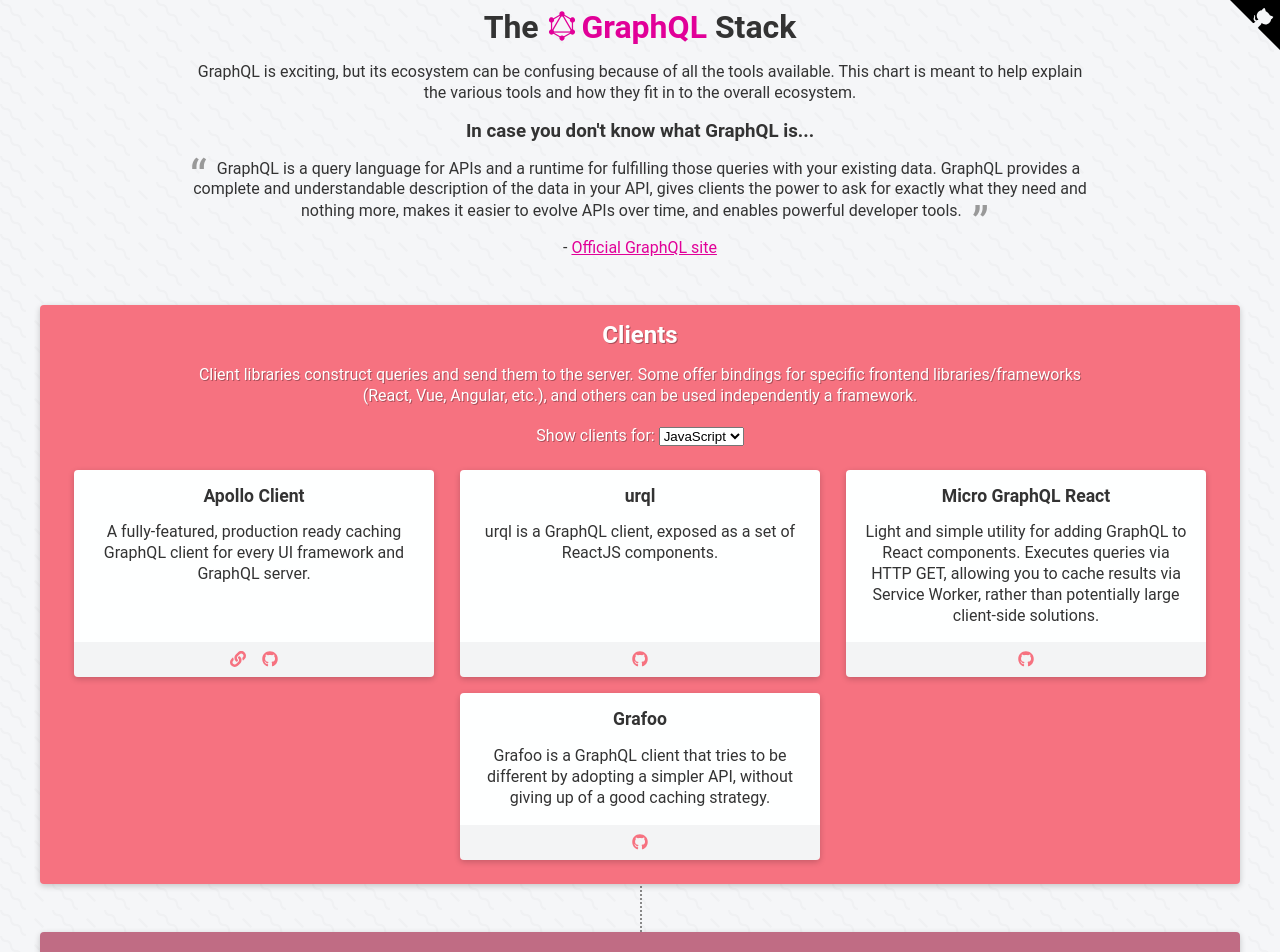
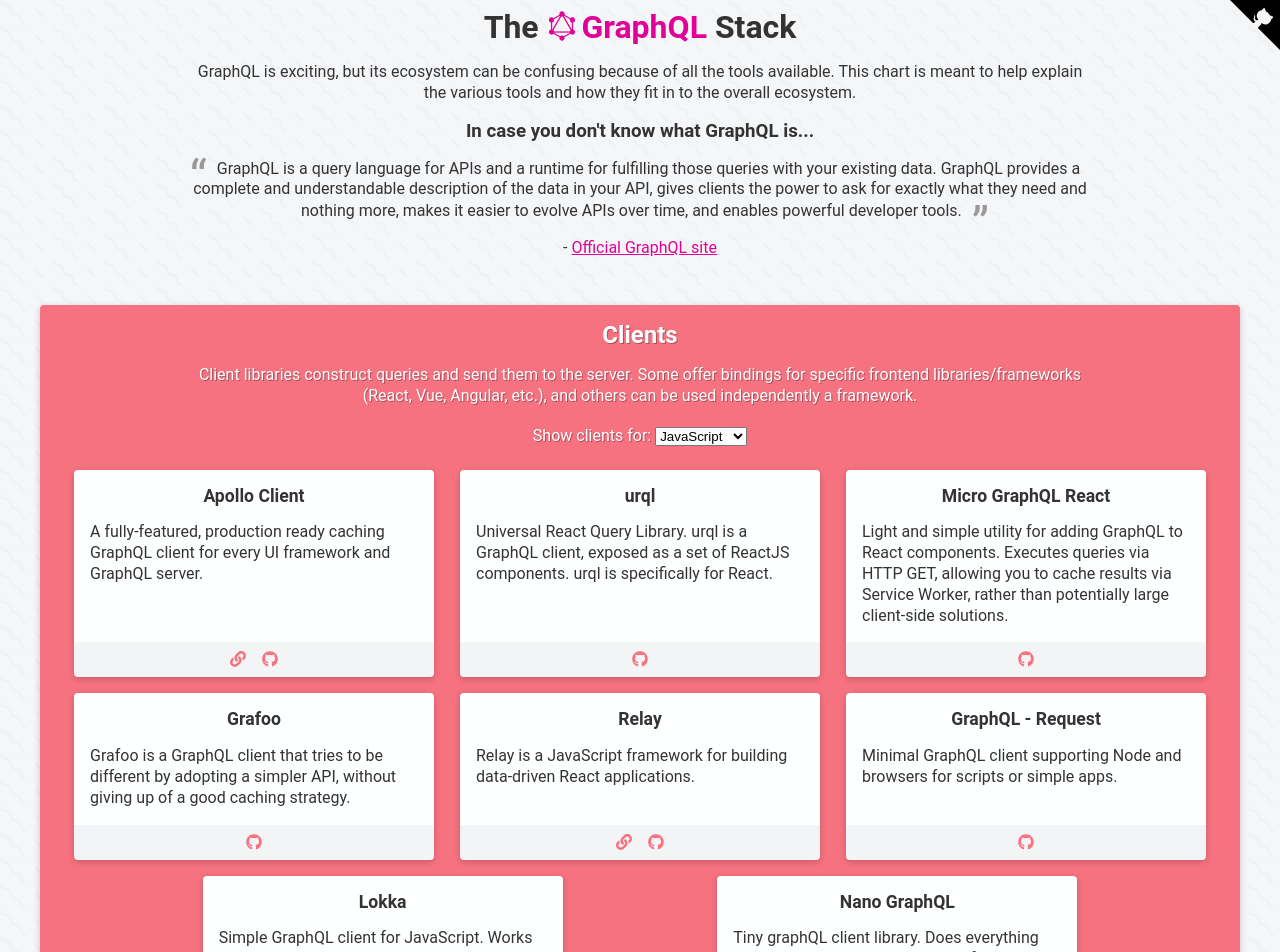
Before and after one commit to steven-mercatante/graphql-stack, a React (Create React App) app: page / in a window 1280 px wide. Shown: the top 952 px of the page. Built offline with nearby package versions, Linux system fonts and the light colour scheme.

Commit message:
Update tool data

```diff
--- a/src/App.css
+++ b/src/App.css
@@ -158,6 +158,10 @@
   font-size: 1.1rem;
 }
 
+.tool .description {
+  text-align: left;
+}
+
 .tool .info {
   padding: 0.5rem;
   background-color: #f3f4f5;
--- a/src/toolsData.js
+++ b/src/toolsData.js
@@ -1,7 +1,14 @@
+const Clojure = "Clojure";
 const Elixir = "Elixir";
 const Elm = "Elm";
+const Go = "Go";
+const Java = "Java";
 const JavaScript = "JavaScript";
+const ObjectiveC = "Objective-C";
+const PHP = "PHP";
 const Python = "Python";
+const Ruby = "Ruby";
+const Scala = "Scala";
 
 export default {
   client: {
@@ -20,7 +27,7 @@
       {
         name: "urql",
         description:
-          "urql is a GraphQL client, exposed as a set of ReactJS components.",
+          "Universal React Query Library. urql is a GraphQL client, exposed as a set of ReactJS components. urql is specifically for React.",
         url: "",
         github: "https://github.com/FormidableLabs/urql",
         language: JavaScript
@@ -42,12 +49,59 @@
         language: JavaScript
       },
       {
+        name: "Relay",
+        description:
+          "Relay is a JavaScript framework for building data-driven React applications.",
+        url: "https://facebook.github.io/relay/",
+        github: "https://github.com/facebook/relay",
+        language: JavaScript
+      },
+      {
+        name: "GraphQL - Request",
+        description:
+          "Minimal GraphQL client supporting Node and browsers for scripts or simple apps.",
+        url: "",
+        github: "https://github.com/prismagraphql/graphql-request",
+        language: JavaScript
+      },
+      {
+        name: "Lokka",
+        description:
+          "Simple GraphQL client for JavaScript. Works on all the JavaScript environments including Browser, NodeJS and React Native.",
+        url: "",
+        github: "https://github.com/kadirahq/lokka",
+        language: JavaScript
+      },
+      {
+        name: "Nano GraphQL",
+        description:
+          "Tiny graphQL client library. Does everything you need with GraphQL 15 lines of code.",
+        url: "",
+        github: "https://github.com/yoshuawuyts/nanogql",
+        language: JavaScript
+      },
+      {
         name: "Elm - GraphQL",
         description: "A GraphQL library for Elm, written entirely in Elm.",
         url:
           "http://package.elm-lang.org/packages/jamesmacaulay/elm-graphql/latest",
         github: "https://github.com/jamesmacaulay/elm-graphql",
         language: Elm
+      },
+      {
+        name: "GraphQL iOS",
+        description: "An Objective-C GraphQL client for iOS.",
+        url: "",
+        github: "https://github.com/funcompany/graphql-ios",
+        language: ObjectiveC
+      },
+      {
+        name: "gql",
+        description:
+          "This is a GraphQL client for Python. Plays nicely with graphene, graphql-core, graphql-js and any other GraphQL implementation compatible with the spec. GQL architecture is inspired by React-Relay and Apollo-Client.",
+        url: "",
+        github: "https://github.com/graphql-python/gql",
+        language: Python
       }
     ]
   },
@@ -94,6 +148,28 @@
         language: JavaScript
       },
       {
+        name: "GraphQL - JS",
+        description: "A reference implementation of GraphQL for JavaScript.",
+        url: "https://graphql.org/graphql-js/",
+        github: "https://github.com/graphql/graphql-js/",
+        language: JavaScript
+      },
+      {
+        name: "Express - GraphQL",
+        description: " reference implementation of GraphQL for JavaScript.",
+        url: "Create a GraphQL HTTP server with Express.",
+        github: "https://github.com/graphql/express-graphql",
+        language: JavaScript
+      },
+      {
+        name: "Graphene - JS",
+        description:
+          "Graphene-JS is a JS framework for building GraphQL schemas/types fast and easily.",
+        url: "http://graphene-js.org/",
+        github: "https://github.com/graphql-js/graphene",
+        language: JavaScript
+      },
+      {
         name: "Absinthe",
         description: "The GraphQL toolkit for Elixir.",
         url: "http://absinthe-graphql.org/",
@@ -102,10 +178,76 @@
       },
       {
         name: "Graphene - Python",
-        description: "GraphQL framework for Python.",
+        description:
+          "Graphene is a Python library for building GraphQL schemas/types fast and easily.",
         url: "http://graphene-python.org/",
         github: "https://github.com/graphql-python/graphene",
         language: Python
+      },
+      {
+        name: "GraphQL - PHP",
+        description: "A PHP port of the GraphQL reference implementation.",
+        url: "http://webonyx.github.io/graphql-php/",
+        github: "https://github.com/webonyx/graphql-php",
+        language: PHP
+      },
+      {
+        name: "GraphQL Relay - PHP",
+        description:
+          "A library to help construct a graphql-php server supporting react-relay.",
+        url: "",
+        github: "https://github.com/ivome/graphql-relay-php",
+        language: PHP
+      },
+      {
+        name: "GraphQL - Ruby",
+        description: "Ruby implementation of GraphQL.",
+        url: "http://graphql-ruby.org/",
+        github: "https://github.com/rmosolgo/graphql-ruby",
+        language: Ruby
+      },
+      {
+        name: "Sangria",
+        description: "Scala GraphQL implementation.",
+        url: "https://sangria-graphql.org/",
+        github: "https://github.com/sangria-graphql/sangria",
+        language: Scala
+      },
+      {
+        name: "GraphQL - CLJ",
+        description: "A Clojure library that provides GraphQL implementation.",
+        url: "",
+        github: "https://github.com/tendant/graphql-clj",
+        language: Clojure
+      },
+      {
+        name: "GraphQL - CLJ",
+        description: "A Clojure library that provides GraphQL implementation.",
+        url: "",
+        github: "https://github.com/tendant/graphql-clj",
+        language: Clojure
+      },
+      {
+        name: "GraphQL - Go",
+        description: "An implementation of GraphQL for Go / Golang.",
+        url: "",
+        github: "https://github.com/graphql-go/graphql",
+        language: Go
+      },
+      {
+        name: "Relay",
+        description:
+          "A Go/Golang library to help construct a graphql-go server supporting react-relay.",
+        url: "",
+        github: "https://github.com/graphql-go/relay",
+        language: Go
+      },
+      {
+        name: "GraphQL - Java",
+        description: "GraphQL Java implementation.",
+        url: "",
+        github: "https://github.com/graphql-java/graphql-java",
+        language: Java
       }
     ]
   },
```
